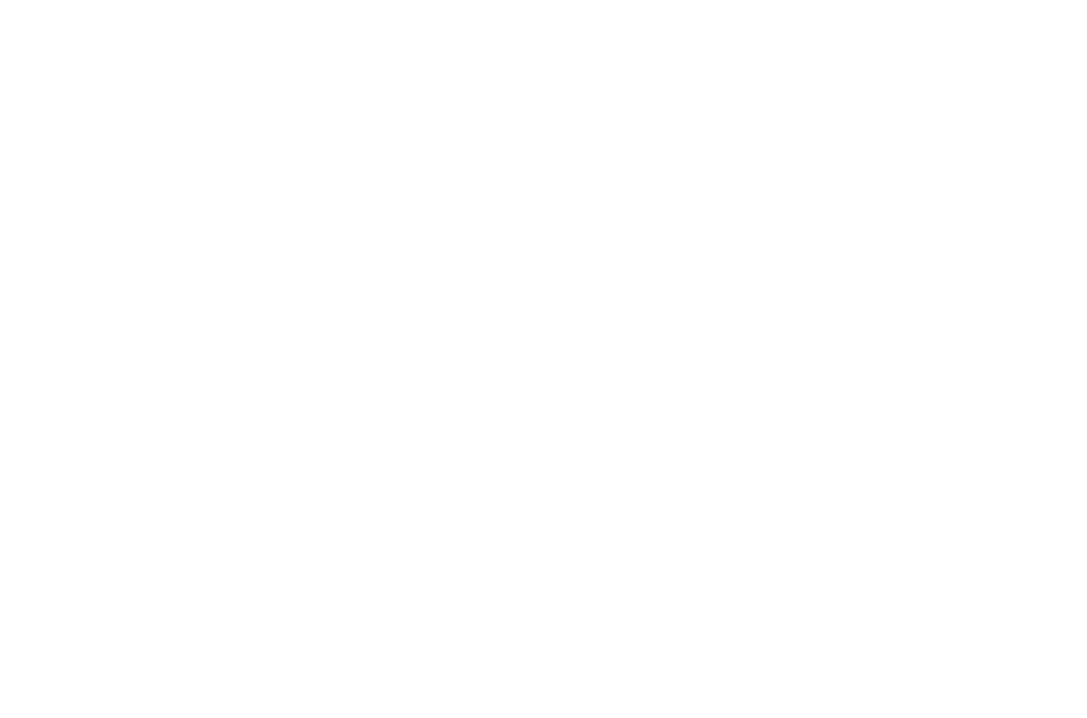
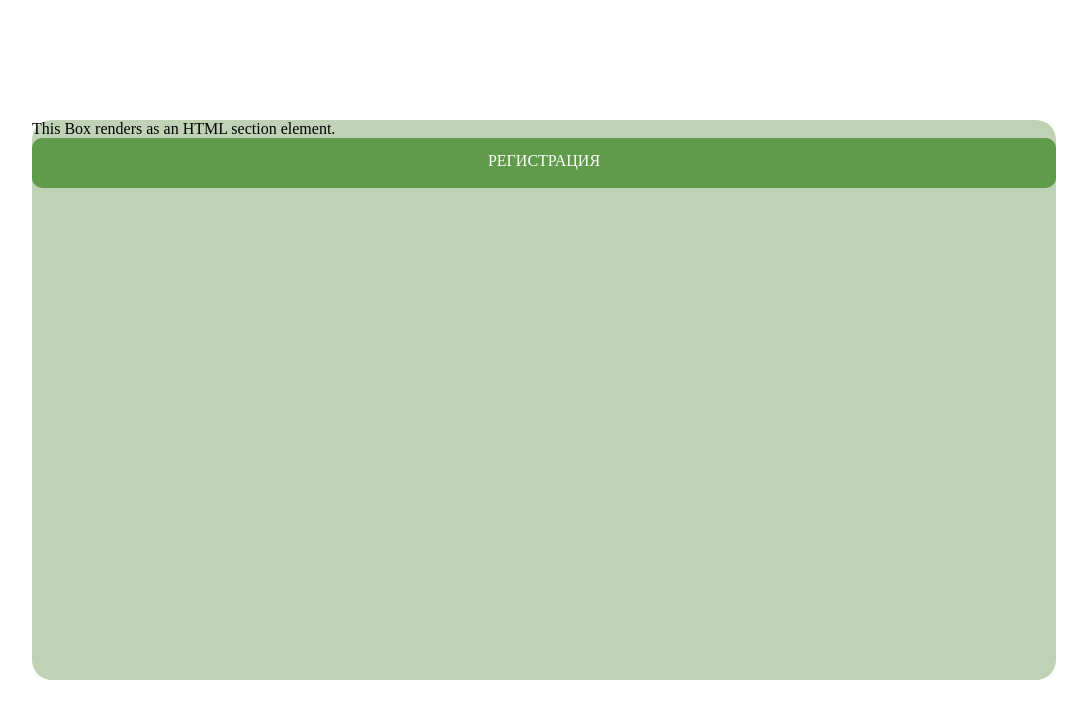
Before and after one commit to SMB-production/dish-balance-front, a React (Vite) app: page / in a window 1280 px wide. Shown: the top 718 px of the page, without its empty margins (96-1183 px from the left). Built offline with nearby package versions, Linux system fonts and the light colour scheme.

Commit message:
feat: add RegistrationPage and box components

```diff
--- a/src/App.css
+++ /dev/null
@@ -1,42 +0,0 @@
-#root {
-   max-width: 1280px;
-   margin: 0 auto;
-   padding: 2rem;
-   text-align: center;
-}
-
-.logo {
-   height: 6em;
-   padding: 1.5em;
-   will-change: filter;
-   transition: filter 300ms;
-}
-.logo:hover {
-   filter: drop-shadow(0 0 2em #646cffaa);
-}
-.logo.react:hover {
-   filter: drop-shadow(0 0 2em #61dafbaa);
-}
-
-@keyframes logo-spin {
-   from {
-      transform: rotate(0deg);
-   }
-   to {
-      transform: rotate(360deg);
-   }
-}
-
-@media (prefers-reduced-motion: no-preference) {
-   a:nth-of-type(2) .logo {
-      animation: logo-spin infinite 20s linear;
-   }
-}
-
-.card {
-   padding: 2em;
-}
-
-.read-the-docs {
-   color: #888;
-}
--- a/src/App.tsx
+++ b/src/App.tsx
@@ -1,9 +1,13 @@
-import './App.css';
 import { ThemeProvider } from '@mui/material';
 import { theme } from './shared/style/theme';
+import { RegistrationPage } from './pages/Registration';
 
 function App() {
-   return <ThemeProvider theme={theme}></ThemeProvider>;
+   return (
+      <ThemeProvider theme={theme}>
+         <RegistrationPage />
+      </ThemeProvider>
+   );
 }
 
 export default App;
--- a/src/index.css
+++ /dev/null
@@ -1,68 +0,0 @@
-:root {
-   font-family: Inter, system-ui, Avenir, Helvetica, Arial, sans-serif;
-   line-height: 1.5;
-   font-weight: 400;
-
-   color-scheme: light dark;
-   color: rgba(255, 255, 255, 0.87);
-   background-color: #242424;
-
-   font-synthesis: none;
-   text-rendering: optimizeLegibility;
-   -webkit-font-smoothing: antialiased;
-   -moz-osx-font-smoothing: grayscale;
-}
-
-a {
-   font-weight: 500;
-   color: #646cff;
-   text-decoration: inherit;
-}
-a:hover {
-   color: #535bf2;
-}
-
-body {
-   margin: 0;
-   display: flex;
-   place-items: center;
-   min-width: 320px;
-   min-height: 100vh;
-}
-
-h1 {
-   font-size: 3.2em;
-   line-height: 1.1;
-}
-
-button {
-   border-radius: 8px;
-   border: 1px solid transparent;
-   padding: 0.6em 1.2em;
-   font-size: 1em;
-   font-weight: 500;
-   font-family: inherit;
-   background-color: #1a1a1a;
-   cursor: pointer;
-   transition: border-color 0.25s;
-}
-button:hover {
-   border-color: #646cff;
-}
-button:focus,
-button:focus-visible {
-   outline: 4px auto -webkit-focus-ring-color;
-}
-
-@media (prefers-color-scheme: light) {
-   :root {
-      color: #213547;
-      background-color: #ffffff;
-   }
-   a:hover {
-      color: #747bff;
-   }
-   button {
-      background-color: #f9f9f9;
-   }
-}
--- /dev/null
+++ b/src/pages/Registration/index.ts
@@ -0,0 +1,3 @@
+import { RegistrationPage } from './ui/RegistrationPage.tsx';
+
+export { RegistrationPage };
--- /dev/null
+++ b/src/pages/Registration/ui/RegistrationPage.css
@@ -0,0 +1,3 @@
+.test {
+   color: #535bf2;
+}
--- /dev/null
+++ b/src/pages/Registration/ui/RegistrationPage.tsx
@@ -0,0 +1,40 @@
+import Box from '@mui/material/Box';
+
+export const RegistrationPage = () => {
+   return (
+      <Box
+         component='div'
+         sx={{
+            position: 'absolute',
+            top: '50%',
+            left: '50%',
+            transform: 'translate(-50%,-50%)',
+            height: '70%',
+            width: '80%',
+            borderRadius: '20px',
+            backgroundColor: '#bfd2b5',
+         }}
+      >
+         This Box renders as an HTML section element.
+         <Box
+            component='div'
+            sx={{
+               color: 'white',
+               backgroundColor: '#5f9b4a',
+               position: 'absolute',
+               marginLeft: 'auto',
+               marginRight: 'auto',
+               left: '0',
+               right: '0',
+               textAlign: 'center',
+               borderRadius: '10px',
+               height: '50px',
+               verticalAlign: 'middle',
+               lineHeight: '45px',
+            }}
+         >
+            РЕГИСТРАЦИЯ
+         </Box>
+      </Box>
+   );
+};
```
Also changed, not shown: src/main.tsx (+4 -5 lines), 2 other files (tests, documents, lock files or other folders).
